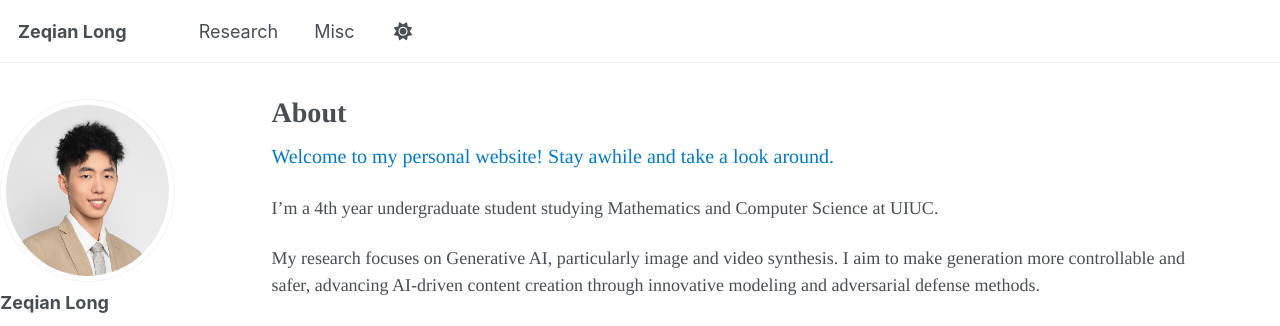
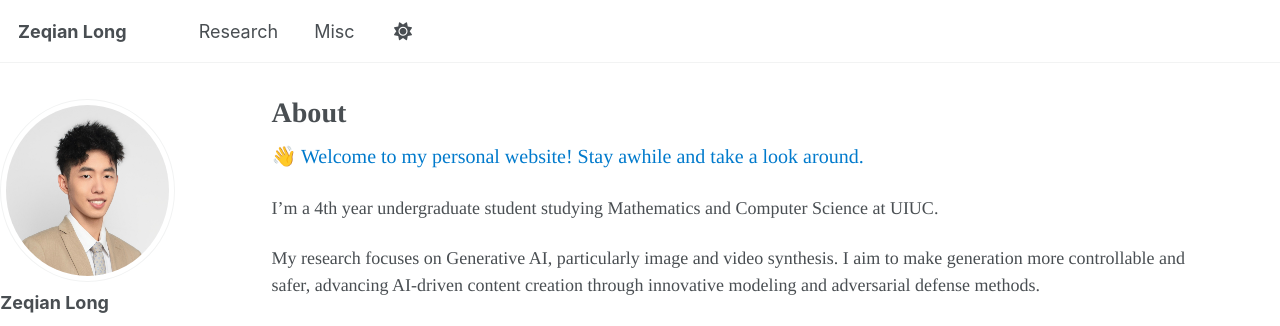
Before and after one commit to Zeqian-Long/Zeqian-Long.github.io, a Jekyll site: the page built from _pages/about.md, in a window 1280 px wide and 986 px high. Shown: the top 326 px of the window. Built offline with Jekyll 4.4.1, drawn with Linux system fonts in a browser that asks for light colours; some web fonts are replaced; a script that is not in the unit is left out; a style sheet for code colours, icons or effects is not loaded.

```diff
--- a/_pages/about.md
+++ b/_pages/about.md
@@ -7,7 +7,7 @@
   - /about.html
 ---
 
-<span style="color:#007acc; font-size:20px;">Welcome to my personal website! Stay awhile and take a look around.</span>
+<span style="color:#007acc; font-size:20px;">👋 Welcome to my personal website! Stay awhile and take a look around.</span>
 
 I'm a 4th year undergraduate student studying Mathematics and Computer Science at UIUC.
 
```
